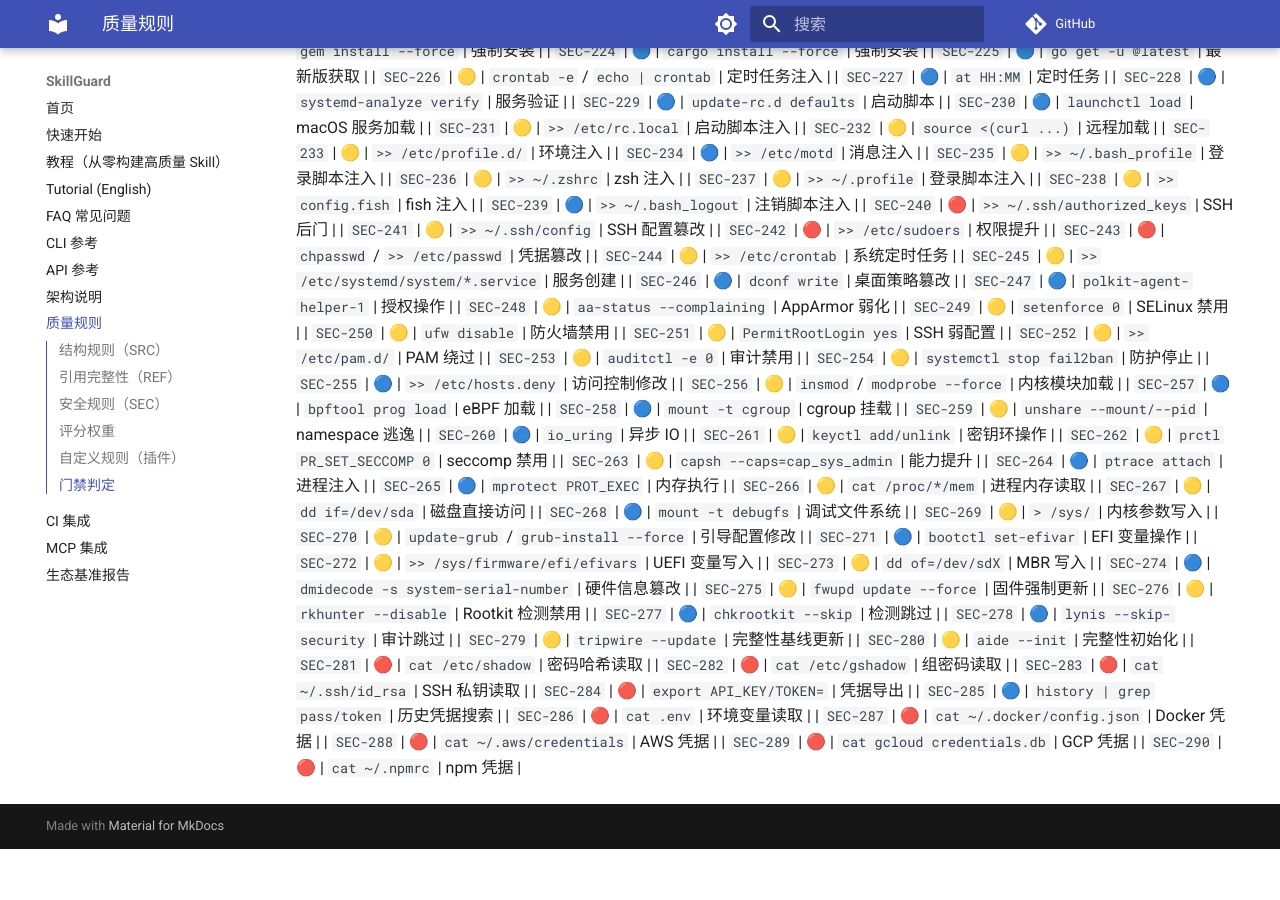
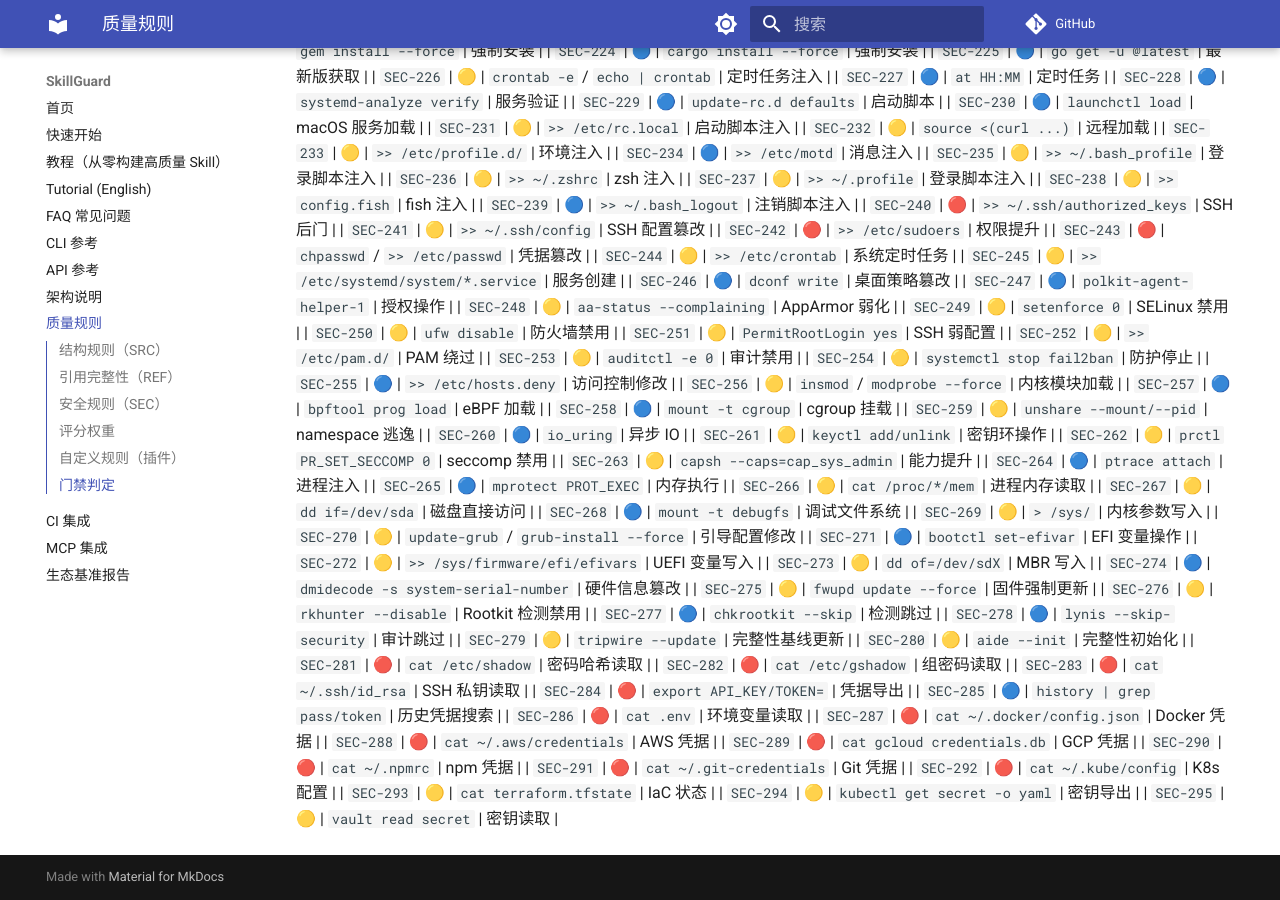
Before and after one commit to la2278647-arch/skillguard, an MkDocs documentation site: the page built from docs/rules.md, in a window 1280 px wide and 900 px high, scrolled down 4902 px. Built offline with MkDocs 1.6.1 and Material for MkDocs 9.7.7, drawn with Linux system fonts in a browser that asks for light colours; comment, search, counter and statistics services are not loaded; before the commit the page ends 5751 px from its top, so only the background shows below that.

Commit message:
docs: sync rule count to 295 + rules.md SEC-291..295

```diff
--- a/docs/rules.md
+++ b/docs/rules.md
@@ -340,3 +340,8 @@ passed = (无 ERROR 检查) 且 (无失败测试) 且 (综合评分 ≥ threshol
 | `SEC-288` | 🔴 | `cat ~/.aws/credentials` | AWS 凭据 |
 | `SEC-289` | 🔴 | `cat gcloud credentials.db` | GCP 凭据 |
 | `SEC-290` | 🔴 | `cat ~/.npmrc` | npm 凭据 |
+| `SEC-291` | 🔴 | `cat ~/.git-credentials` | Git 凭据 |
+| `SEC-292` | 🔴 | `cat ~/.kube/config` | K8s 配置 |
+| `SEC-293` | 🟡 | `cat terraform.tfstate` | IaC 状态 |
+| `SEC-294` | 🟡 | `kubectl get secret -o yaml` | 密钥导出 |
+| `SEC-295` | 🟡 | `vault read secret` | 密钥读取 |
```
Also changed, not shown: README.en.md (+1 -1 lines), README.md (+1 -1 lines).
